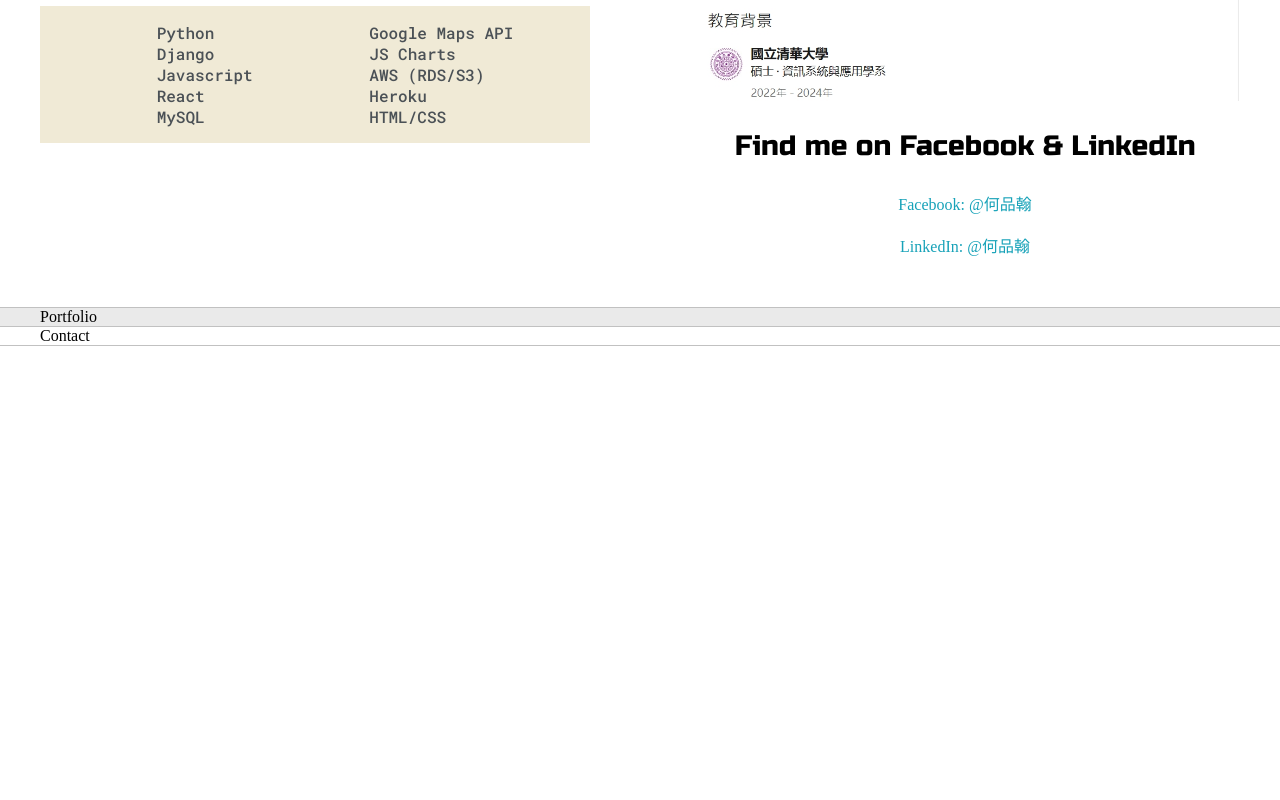
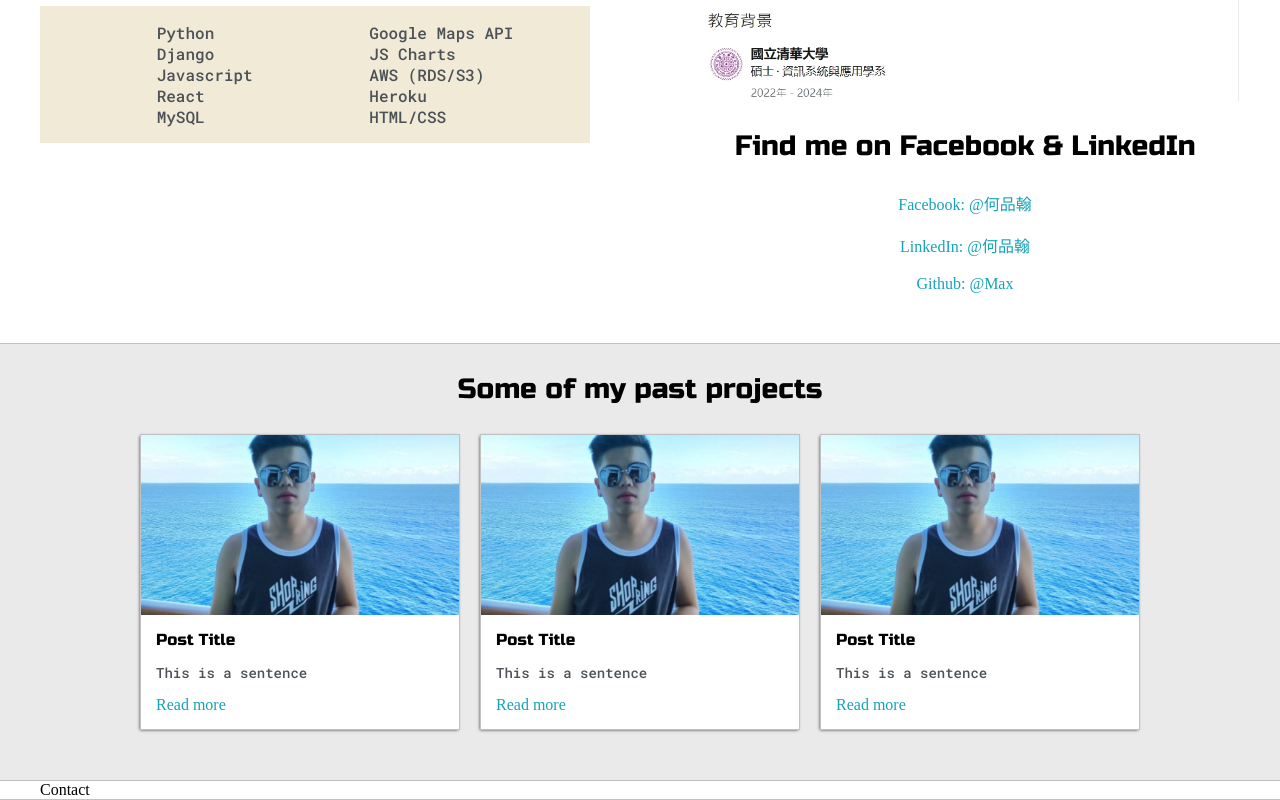
Before and after one commit to Max8904/Portfolio_Website, a plain HTML site: page index.html in a window 1280 px wide. Shown: the part 1044-1844 px from the top of the page. Before the commit the page ends 1390 px from the top, so only its background shows below. Drawn offline with Linux system fonts and the light colour scheme.

Commit message:
ADD: Portfolio / Blogs

```diff
--- a/default.css
+++ b/default.css
@@ -279,6 +279,44 @@ h6{ font-size: 16px;}
     width: 100%;
 }
 
+.post-wrapper{
+    display: grid;
+    grid-template-columns: repeat(auto-fit, 320px);
+    gap: 20px;
+    justify-content: center;
+    padding-bottom: 50px;
+}
+
+.post{
+    border: 1px solid var(--borderColor);
+
+    -webkit-box-shadow: -1px 1px 3px -1px rgba(0,0,0,0.75);
+    -moz-box-shadow: -1px 1px 3px -1px rgba(0,0,0,0.75);
+    box-shadow: -1px 1px 3px -1px rgba(0,0,0,0.75);
+}
+
+.thumbnail{
+    display: block;
+    width: 100%;
+    height: 180px;
+    object-fit: cover;
+}
+
+.post-preview{
+    background-color: #fff;
+    padding: 15px;
+}
+
+.post-title{
+    color: black;
+    margin: 0;
+}
+
+.post-intro{
+    color: #4b5156;
+    font-size: 14px;
+}
+
 @media screen and (max-width:1200px) {
     .main-container{
         width: 95%;
--- a/index.html
+++ b/index.html
@@ -105,6 +105,8 @@
                     <a target="_blank" href="https://www.facebook.com/profile.php?id=100006150990664">Facebook: @何品翰</a>
                     <br>
                     <a target="_blank" href="https://www.linkedin.com/public-profile/settings?lipi=urn%3Ali%3Apage%3Ad_flagship3_profile_self_edit_contact-info%3BrW3WzufoTumIgGCZmU51kg%3D%3D">LinkedIn: @何品翰</a>
+                    <br>
+                    <a target="_blank" href="https://github.com/Max8904">Github: @Max</a>
                 </div>
             </div>
         </div>
@@ -112,7 +114,41 @@
 
     <section class="s1">
         <div class="main-container">
-            Portfolio
+            <h3 style="text-align: center;">Some of my past projects</h3>
+
+            <div class="post-wrapper">
+                <div>
+                    <div class="post">
+                        <img class="thumbnail" src="images/221523_0.jpg">
+                        <div class="post-preview">
+                            <h6 class="post-title">Post Title</h6>
+                            <p class="post-intro">This is a sentence</p>
+                            <a href="#">Read more</a>
+                        </div>
+                    </div>
+                </div>
+                <div>
+                    <div class="post">
+                        <img class="thumbnail" src="images/221523_0.jpg">
+                        <div class="post-preview">
+                            <h6 class="post-title">Post Title</h6>
+                            <p class="post-intro">This is a sentence</p>
+                            <a href="#">Read more</a>
+                        </div>
+                    </div>
+                </div>
+                <div>
+                    <div class="post">
+                        <img class="thumbnail" src="images/221523_0.jpg">
+                        <div class="post-preview">
+                            <h6 class="post-title">Post Title</h6>
+                            <p class="post-intro">This is a sentence</p>
+                            <a href="#">Read more</a>
+                        </div>
+                    </div>
+                </div>
+
+            </div>
         </div>
     </section>
 
```
